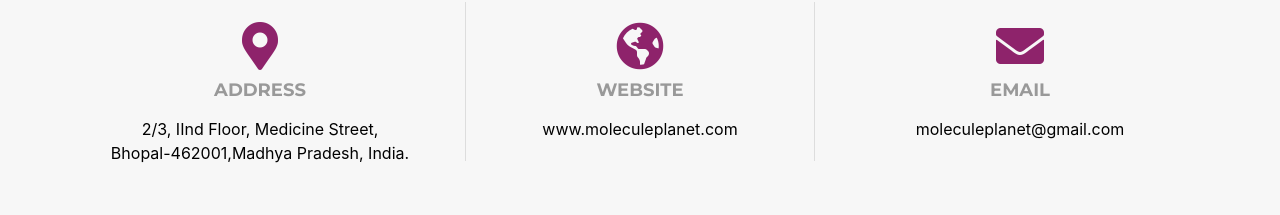
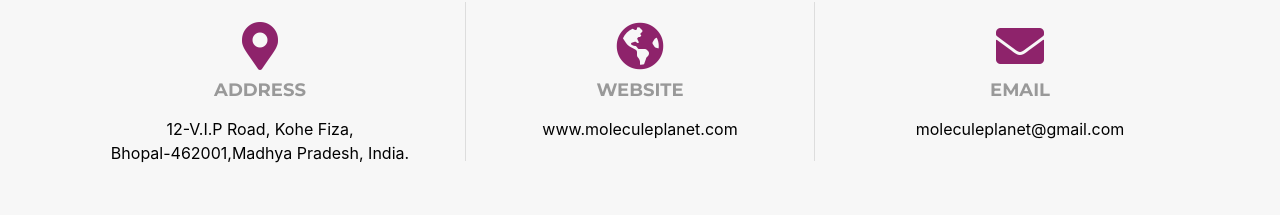
Before and after one commit to moleculeplanet/in, a plain HTML site: page index.html in a window 1280 px wide. Shown: the part 5382-5597 px from the top of the page. Drawn offline with nearby package versions, Linux system fonts and the light colour scheme.

Commit message:
Update index.html

```diff
--- a/index.html
+++ b/index.html
@@ -566,7 +566,7 @@
             <div class="contact-address">
               <i class="fas fa-map-marker-alt"></i>
               <h3>Address</h3>
-              <address>2/3, IInd Floor, Medicine Street,<bR />
+              <address>12-V.I.P Road, Kohe Fiza,<bR />
               Bhopal-462001,Madhya Pradesh, India.</address>
             </div>
           </div>
```
